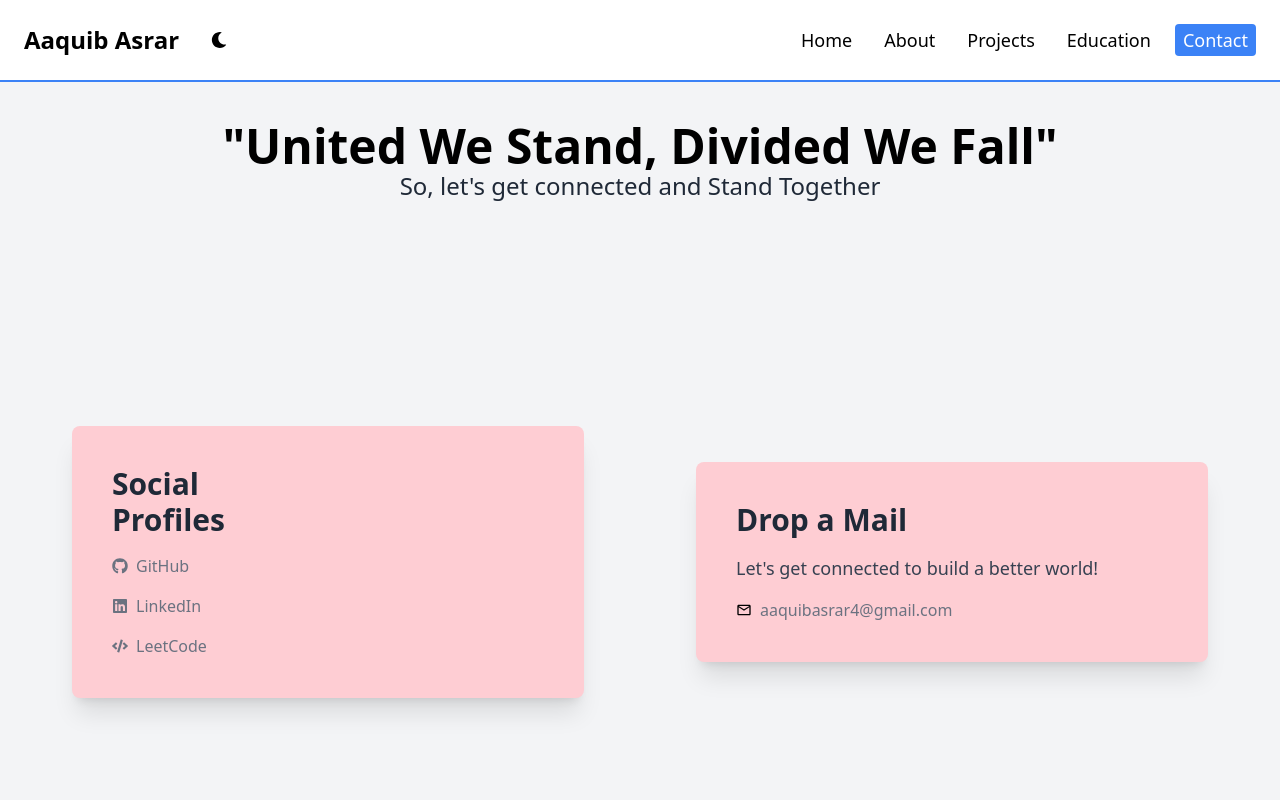
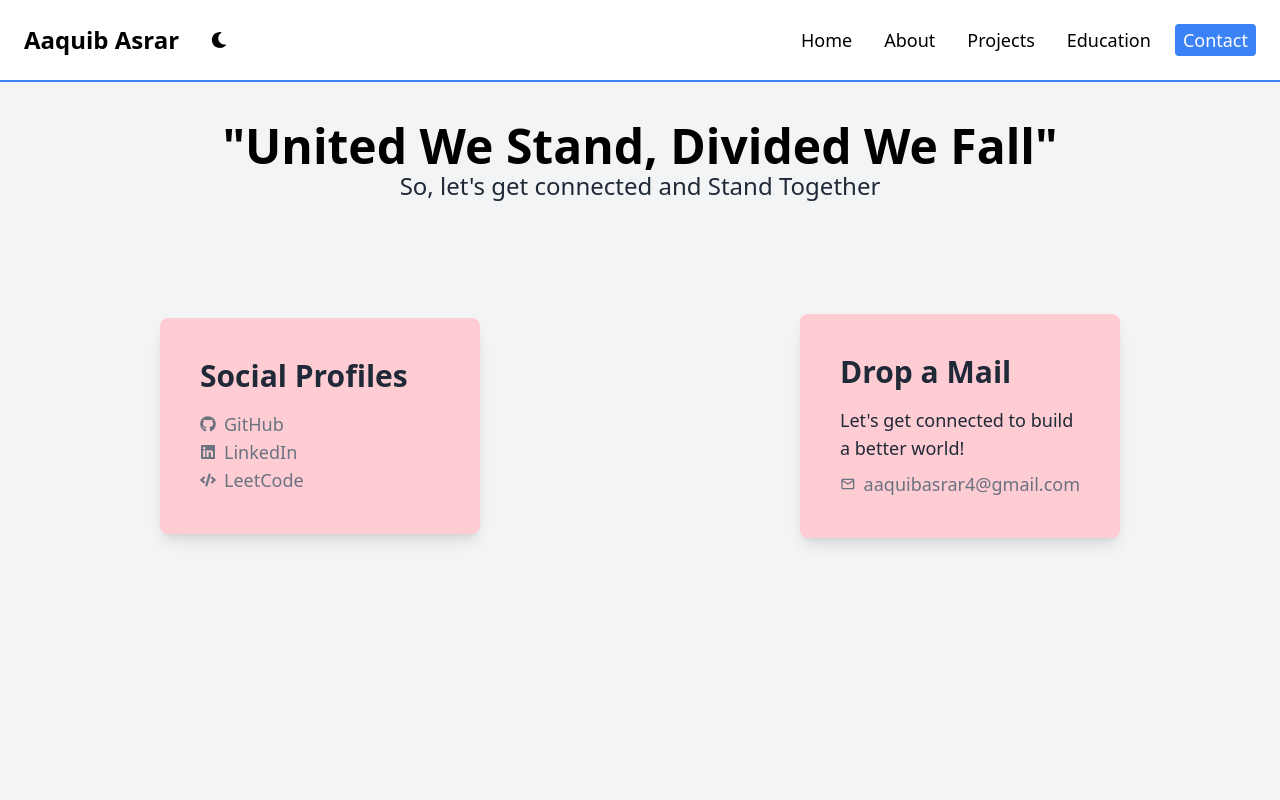
Before and after one commit to Aaquib07/portfolio, a React (Create React App) app: page /contact in a window 1280 px wide. Shown: the top 800 px of the page. Built offline with nearby package versions, Linux system fonts and the light colour scheme.

Commit message:
Final touchup

```diff
--- a/package.json
+++ b/package.json
@@ -2,7 +2,6 @@
   "name": "portfolio",
   "version": "0.1.0",
   "private": true,
-  "proxy": "http://localhost:5000/",
   "dependencies": {
     "@emailjs/browser": "^4.3.3",
     "@testing-library/jest-dom": "^5.17.0",
--- a/src/App.js
+++ b/src/App.js
@@ -16,7 +16,7 @@ function App() {
             <Route path='/about' element={<About />} />
             <Route path='/projects' element={<Projects />} />
             <Route path='/education' element={<Education />} />
-            <Route path='/contact' element={<Contact2 />} />
+            <Route path='/contact' element={<Contact />} />
           </Routes>
         </div>
     </BrowserRouter>
--- a/src/components/About.jsx
+++ b/src/components/About.jsx
@@ -14,7 +14,7 @@ const About = () => {
             <h2 className='dark:text-slate-200 text-5xl font-bold mb-6 flex justify-center'>
               About Me
             </h2>
-            <div className="bg-rose-200 dark:bg-emerald-900 dark:text-slate-300 shadow-lg rounded-lg p-6 transition hover:scale-105 duration-300 ease-in-out">
+            <div className="bg-rose-200 dark:bg-emerald-900 dark:text-slate-300 shadow-lg rounded-lg p-6 transition hover:scale-110 duration-300 ease-in-out">
               <ul className="list-disc space-y-2 pl-5">
                 <li className="text-lg">
                   Proficient in multiple programming languages including <b>Python</b>, <b>C</b>, <b>C++</b>, and <b>JavaScript</b>, with a strong emphasis on clean and efficient code development.
--- a/src/components/Contact.jsx
+++ b/src/components/Contact.jsx
@@ -1,111 +1,50 @@
-import React, { useState } from 'react';
+import React from 'react';
 import Navbar from './Navbar';
 import Footer from './Footer';
-import { FaCode, FaGithub, FaLinkedin } from 'react-icons/fa';
+import { FaCode, FaGithub, FaLinkedin } from 'react-icons/fa'
+import { MdOutlineEmail } from "react-icons/md";
 import { Link } from 'react-router-dom';
-import emailjs from '@emailjs/browser'
 
 const Contact = () => {
-
   const linkedInURL = 'https://www.linkedin.com/in/aaquib-asrar/'
   const githubURL = 'https://github.com/Aaquib07'
   const leetcodeURL = 'https://leetcode.com/Aaquib_16/'
-
-  const [formData, setFormData] = useState({
-    name: '',
-    email: '',
-    message: '',
-  });
-
-  const handleChange = (e) => {
-    const { name, value } = e.target;
-    setFormData(prevState => ({
-      ...prevState,
-      [name]: value,
-    }));
-  };
-
-  const handleSubmit = async (e) => {
-    e.preventDefault();
-    try {
-      const response = await fetch('http://localhost:5000/contact', {
-        method: 'POST',
-        headers: {
-          'Content-Type': 'application/json',
-        },
-        body: JSON.stringify(formData)
-      })
-      const data = await response.text()
-      if (response.ok) {
-        alert('Your message has been sent successfully!')
-      }
-      else {
-        throw new Error(data)
-      }
-    } catch (error) {
-      alert('Failed to send message. Please try again later.')
-      console.error('Error:', error)
-    }
-  };
-
-  const sendEmail = (e) => {
-    e.preventDefault()
-    emailjs.sendForm('service_zowqlpc', 'template_3mtogg6', e.target, {
-      publicKey: 'IpDDvQ-sCCoDRusfZ'
-    }).then(() => { console.log('Message sent') }, (error) => { console.log(error) })
-  }
-
   return (
     <div>
       <Navbar />
-      <div className="flex justify-around items-center h-screen bg-gray-100">
-        <div className='w-full max-w-lg p-6 flex bg-white rounded-lg shadow-xl'>
-          <div className="w-1/2 p-4">
-            <h2 className="text-gray-800 font-bold text-2xl mb-4">Social Profiles</h2>
-            <ul className='flex flex-col gap-4'>
-              <li>
-                <Link to={githubURL} target='_blank' rel='noopener noreferrer' className='text-gray-500 hover:text-gray-700 flex items-center gap-2'>
-                  <FaGithub /> <span>GitHub</span>
-                </Link>
-              </li>
-              <li>
-                <Link to={linkedInURL} target='_blank' rel='noopener noreferrer' className='text-gray-500 hover:text-gray-700 flex items-center gap-2'>
-                  <FaLinkedin /> <span>LinkedIn</span>
-                </Link>
-              </li>
-              <li>
-                <Link to={leetcodeURL} target='_blank' rel='noopener noreferrer' className='text-gray-500 hover:text-gray-700 flex items-center gap-2'>
-                  <FaCode /> <span>LeetCode</span>
-                </Link>
-              </li>
-            </ul>
+      <div className="bg-gray-100 dark:bg-zinc-900 min-h-screen py-10">
+        <div className="flex flex-col items-center">
+          <h1 className="text-5xl dark:text-white font-bold">"United We Stand, Divided We Fall"</h1>
+          <p className="text-2xl text-gray-800 dark:text-slate-200">So, let's get connected and Stand Together</p>
+        </div>
+        <div className='flex justify-around items-center mt-28'>
+          <div className="bg-rose-200 dark:bg-emerald-900 shadow-lg rounded-lg p-10 w-1/4 max-w-lg transition hover:scale-110 duration-300 ease-in-out">
+            <h2 className="text-gray-800 dark:text-slate-300 text-3xl font-bold mb-4">Social Profiles</h2>
+            <div className='flex flex-col'>
+              <Link to={githubURL} target='_blank' rel='noopener noreferrer' className='text-gray-500 dark:text-slate-300 hover:text-gray-700 flex items-center gap-2 transition duration-300 hover:scale-105'>
+                <FaGithub />
+                <span className='text-lg'>GitHub</span>
+              </Link>
+              <Link to={linkedInURL} target='_blank' rel='noopener noreferrer' className='text-gray-500 dark:text-slate-300 hover:text-gray-700 flex items-center gap-2 transition duration-300 hover:scale-105'>
+                <FaLinkedin />
+                <span className='text-lg'>LinkedIn</span>
+              </Link>
+              <Link to={leetcodeURL} target='_blank' rel='noopener noreferrer' className='text-gray-500 dark:text-slate-300 hover:text-gray-700 flex items-center gap-2 transition duration-300 hover:scale-105'>
+                <FaCode />
+                <span className='text-lg'>LeetCode</span>
+              </Link>
+            </div>
+          </div>
+          <div className="bg-rose-200 dark:bg-emerald-900 shadow-lg rounded-lg p-10 w-1/4 max-w-lg transition hover:scale-110 duration-300 ease-in-out">
+            <h2 className="text-gray-800 dark:text-slate-300 text-3xl font-bold mb-4">Drop a Mail</h2>
+            <p className='text-gray-800 dark:text-slate-300 text-lg mb-2'>Let's get connected to build a better world!</p>
+            <Link to={'mailto:aaquibasrar4@gmail.com'} className='flex items-center text-gray-500 text-base gap-2 dark:text-slate-300 hover:text-gray-700 transition duration-300 hover:scale-105'>
+              <MdOutlineEmail />
+              <span className='text-lg'>aaquibasrar4@gmail.com</span>
+            </Link>
           </div>
         </div>
-        <form onSubmit={sendEmail} className="w-full max-w-lg p-6 bg-white rounded-lg shadow-xl">
-          <h1 className='text-gray-800 font-bold text-4xl flex justify-center mb-4'>
-            Connect with Me
-          </h1>
-          <p className='text-gray-600 text-lg mb-4 flex justify-center'>
-            Let's get connected to build a better world!
-          </p>
-          <div className="mb-6">
-            <label htmlFor="name" className="block text-gray-700 text-sm font-bold mb-2">Name <span className='text-red-500'>*</span></label>
-            <input type="text" id="name" name="name" value={formData.name} onChange={handleChange} className="shadow appearance-none border rounded w-full py-2 px-3 text-gray-700 leading-tight focus:outline-none focus:shadow-outline" required />
-          </div>
-          <div className="mb-6">
-            <label htmlFor="email" className="block text-gray-700 text-sm font-bold mb-2">Email <span className='text-red-500'>*</span></label>
-            <input type="email" id="email" name="email" value={formData.email} onChange={handleChange} className="shadow appearance-none border rounded w-full py-2 px-3 text-gray-700 leading-tight focus:outline-none focus:shadow-outline" required />
-          </div>
-          <div className="mb-6">
-            <label htmlFor="message" className="block text-gray-700 text-sm font-bold mb-2">Message <span className='text-red-500'>*</span></label>
-            <textarea id="message" name="message" value={formData.message} onChange={handleChange} rows="4" className="shadow appearance-none border rounded w-full py-2 px-3 text-gray-700 leading-tight focus:outline-none focus:shadow-outline" required></textarea>
-          </div>
-          <div className="flex items-center justify-between">
-            <button type="submit" className="bg-blue-500 hover:bg-blue-700 text-white font-bold py-2 px-4 rounded focus:outline-none focus:shadow-outline transition-all duration-300">
-              Send
-            </button>
-          </div>
-        </form>
+
       </div>
       <Footer />
     </div>
--- a/src/components/Contact2.jsx
+++ b/src/components/Contact2.jsx
@@ -18,8 +18,8 @@ const Contact2 = () => {
                     <h1 className='text-5xl font-bold dark:text-slate-200'>"United We Stand, Divided We Fall"</h1>
                     <p className='text-2xl text-gray-800 dark:text-slate-200'>So, let's get connected and Stand Together</p>
                 </div>
-                <div className="flex flex-wrap gap-4 h-full justify-around items-center p-6 bg-gray-100 dark:bg-zinc-900">
-                    <div className='w-full max-w-lg p-6 flex bg-rose-200 dark:bg-emerald-900 rounded-lg shadow-xl transition duration-300 hover:scale-105 ease-in-out'>
+                <div className="flex flex-wrap gap-4 h-screen justify-around items-start p-10 bg-gray-100 dark:bg-zinc-900">
+                    <div className='w-full max-w-lg p-6 flex bg-rose-200 dark:bg-emerald-900 rounded-lg shadow-xl transition duration-300 hover:scale-110 ease-in-out'>
                         <div className="w-1/2 p-4">
                             <h2 className="text-gray-800 dark:text-slate-300 font-bold text-3xl mb-4">Social Profiles</h2>
                             <ul className='flex flex-col gap-4'>
@@ -41,7 +41,7 @@ const Contact2 = () => {
                             </ul>
                         </div>
                     </div>
-                    <div className='w-full max-w-lg p-6 bg-rose-200 dark:bg-emerald-900 rounded-lg shadow-xl transition duration-300 hover:scale-105 ease-in-out'>
+                    <div className='w-full max-w-lg p-6 bg-rose-200 dark:bg-emerald-900 rounded-lg shadow-xl transition duration-300 hover:scale-110 ease-in-out'>
                         <div className="w-full p-4 flex flex-col gap-4">
                             <h2 className='text-gray-800 dark:text-slate-300 font-bold text-3xl'>Drop a Mail</h2>
                             <p className='text-lg text-gray-700 dark:text-slate-300'>Let's get connected to build a better world!</p>
--- a/src/components/Hero.jsx
+++ b/src/components/Hero.jsx
@@ -7,7 +7,7 @@ const Hero = () => {
     return (
         <div className="bg-gray-100 text-gray-800 dark:bg-zinc-900 dark:text-slate-200 h-screen flex flex-wrap gap-20 items-center justify-center p-8">
           <div className="flex flex-col justify-start items-start px-8">
-            <div className="bg-rose-200 dark:bg-emerald-900 border border-gray-300 dark:border-gray-700 rounded-lg shadow-xl p-8 my-4 transition hover:scale-105 duration-300 ease-in-out">
+            <div className="bg-rose-200 dark:bg-emerald-900 border border-gray-300 dark:border-gray-700 rounded-lg shadow-xl p-8 my-4 transition hover:scale-110 duration-300 ease-in-out">
             <h1 className="text-5xl font-bold mb-4">
               Hello World.
             </h1>
--- a/src/components/ProjectCard.jsx
+++ b/src/components/ProjectCard.jsx
@@ -5,7 +5,7 @@ import House from '../assets/projects.avif'
 
 const ProjectCard = ({ project }) => {
   return (
-    <div className='flex flex-col bg-rose-200 dark:bg-emerald-900 max-w-sm rounded-lg overflow-hidden shadow-lg m-4 p-4 transition hover:scale-105 duration-300 ease-in-out'>
+    <div className='flex flex-col bg-rose-200 dark:bg-emerald-900 max-w-sm rounded-lg overflow-hidden shadow-lg m-4 p-4 transition hover:scale-110 duration-300 ease-in-out'>
         <img src={House} alt="" className='w-fit object-cover' style={{ height: '150px', width: "auto" }} />
         <div className="flex flex-col flex-grow px-6 py-4">
             <div className="font-bold text-xl mb-2 dark:text-slate-200">
```
Also changed, not shown: src/components/Education.jsx (+22 -10 lines), src/components/Navbar.jsx (+5 -5 lines).
